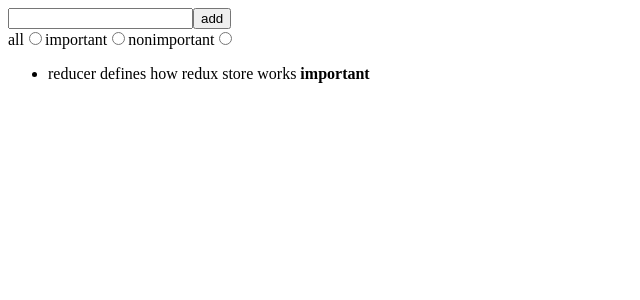
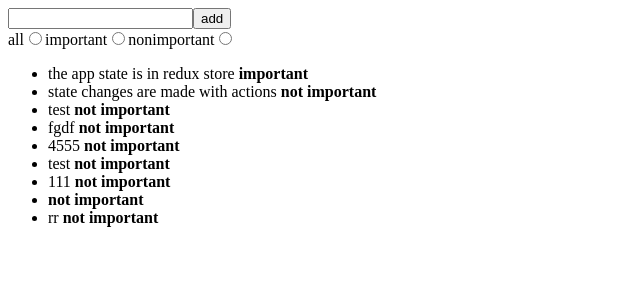
Before and after one commit to nemesmia-gm/React_Unicafe, a React (Create React App) app: page / in a window 1280 px wide. Shown: the top 300 px of the page, without its empty margins (0-640 px from the left). Built offline with nearby package versions, Linux system fonts and the light colour scheme; data requests are answered from the project's data file.

Commit message:
Part6: redux - Implement communication with server (add, load all) in redux

```diff
--- a/db.json
+++ b/db.json
@@ -1,39 +1,49 @@
 {
-  "persons": [
+  "notes": [
     {
-      "name": "Maz Hellas",
-      "number": "040-123456",
+      "content": "the app state is in redux store",
+      "important": true,
       "id": 1
     },
     {
-      "name": "Ada Lovelace",
-      "number": "39-44-5323523",
+      "content": "state changes are made with actions",
+      "important": false,
       "id": 2
     },
     {
-      "name": "Dan Abramov",
-      "number": "12-43-234345",
+      "content": "test",
+      "important": false,
       "id": 3
     },
     {
-      "name": "Mary Poppendieck",
-      "number": "39-23-6423122",
+      "content": "fgdf",
+      "important": false,
       "id": 4
     },
     {
-      "name": "Dana Duma",
-      "number": "123-456",
+      "content": "4555",
+      "important": false,
       "id": 5
     },
     {
-      "id": 7,
-      "name": "mia",
-      "telefon": "8888"
+      "content": "test",
+      "important": false,
+      "id": 6
     },
     {
-      "id": 9,
-      "name": "mia4",
-      "telefon": ""
+      "content": "111",
+      "important": false,
+      "id": 7
+    },
+    {
+      "content": "",
+      "important": false,
+      "id": 8
+    },
+    {
+      "content": "rr",
+      "important": false,
+      "id": 9
     }
   ]
 }
--- a/src/Redux-notes/App.js
+++ b/src/Redux-notes/App.js
@@ -1,7 +1,10 @@
-import React from 'react'
+import React, {useEffect} from 'react'
 import NewNote from "./NewNote";
 import Notes from "./Notes";
 import VisibilityFilter from "./VisibilityFilter";
+import {useDispatch} from "react-redux";
+import noteService from "./services/notes";
+import {initializeNotes} from "./reducers/noteReducer";
 
 /*
 * The useDispatch-hook provides any React component access to the dispatch-function of the redux-store defined in
@@ -9,6 +12,11 @@ import VisibilityFilter from "./VisibilityFilter";
 * The component can access the notes stored in the store with the useSelector-hook of the react-redux library.
 * */
 const App = () => {
+    const dispatch = useDispatch();
+    useEffect(() => {
+        noteService
+            .getAll().then(notes => dispatch(initializeNotes(notes)))
+    }, [dispatch]);
     return(
         <div>
             <NewNote />
--- a/src/Redux-notes/NewNote.js
+++ b/src/Redux-notes/NewNote.js
@@ -1,15 +1,17 @@
 import React from 'react'
 import { useDispatch } from 'react-redux'
 import {createNote} from "./reducers/noteReducer";
+import noteService from "./services/notes";
 
 const NewNote = (props) => {
     const dispatch = useDispatch();
 
-    const addNote = (event) => {
+    const addNote = async (event) => {
         event.preventDefault();
         const content = event.target.note.value; //Because the field has a name, we can access the content via the event object event.target.note.value.
         event.target.note.value = '';
-        dispatch(createNote(content));
+        const newNote = await noteService.createNew(content)
+        dispatch(createNote(newNote))
     };
 
     return (
--- a/src/Redux-notes/reducers/noteReducer.js
+++ b/src/Redux-notes/reducers/noteReducer.js
@@ -5,11 +5,15 @@ const initialState = [
     { content: 'state of store can contain any data', important: false, id: 2,  },
 ];
 
-const noteReducer = (state = initialState, action) => {
-    console.log('ACTION: ', action)
+const noteReducer = (state = [], action) => {
+    console.log('ACTION: ', action);
     switch(action.type) {
         case 'NEW_NOTE':
             return state.concat(action.data);
+
+        case 'INIT_NOTES':
+            return action.data;
+
         case 'TOGGLE_IMPORTANCE': {
             const id = action.data.id;
             const noteToChange = state.find(n => n.id === id);
@@ -25,19 +29,16 @@ const noteReducer = (state = initialState, action) => {
             return state
     }
 };
-
+/*
 const generateId = () =>
     Number((Math.random() * 1000000).toFixed(0));
+*/
 
-
-export const createNote = (content) => {
+// Because the backend generates ids for the notes, we'll change the action creator createNote
+export const createNote = (data) => {
     return {
         type: 'NEW_NOTE',
-        data: {
-            content,
-            important: false,
-            id: generateId()
-        }
+        data,
     }
 };
 
@@ -48,4 +49,11 @@ export const toggleImportanceOf = (id) => {
     }
 };
 
+export const initializeNotes = (notes) => {
+    return {
+        type: 'INIT_NOTES',
+        data: notes,
+    }
+}
+
 export default noteReducer
--- /dev/null
+++ b/src/Redux-notes/services/notes.js
@@ -0,0 +1,19 @@
+import axios from 'axios'
+
+const baseUrl = 'http://localhost:3001/notes'
+
+const getAll = async () => {
+    const response = await axios.get(baseUrl);
+    return response.data;
+};
+
+const createNew = async (content) => {
+    const object = { content, important: false };
+    const response = await axios.post(baseUrl, object);
+    return response.data;
+};
+
+export default {
+    getAll,
+    createNew
+}
--- a/src/index.js
+++ b/src/index.js
@@ -6,8 +6,8 @@ import React from "react";
 import './index.css'
 
 import {combineReducers, createStore} from 'redux'
-import noteReducer, {createNote} from './Redux-notes/reducers/noteReducer'
-import filterReducer, {filterChange} from "./Redux-notes/reducers/filterReducer";
+import noteReducer from './Redux-notes/reducers/noteReducer'
+import filterReducer from "./Redux-notes/reducers/filterReducer";
 import Provider from "react-redux/es/components/Provider";
 import App from "./Redux-notes/App";
 import {composeWithDevTools} from "redux-devtools-extension";
@@ -22,13 +22,6 @@ const store = createStore(
     composeWithDevTools()
 );
 
-console.log(store.getState());
-
-store.subscribe(() => console.log(store.getState()));
-
-store.dispatch(filterChange('IMPORTANT'));
-store.dispatch(createNote('combineReducers forms one reducer from many simple reducers'));
-
 ReactDOM.render(
     <Provider store={store}>
         <App />
```
Also changed, not shown: db_persons.json (added, +39 -0 lines), 1 other file (tests, documents, lock files or other folders).
